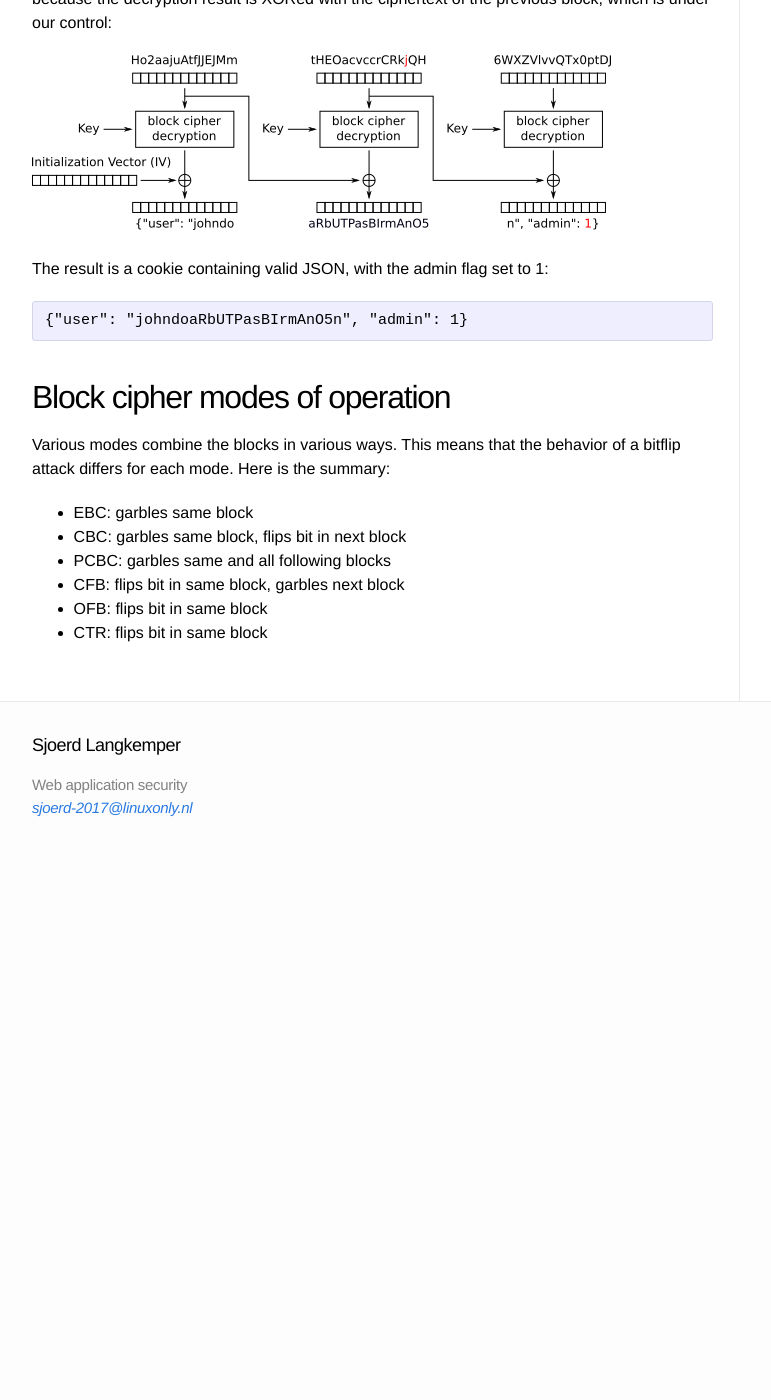
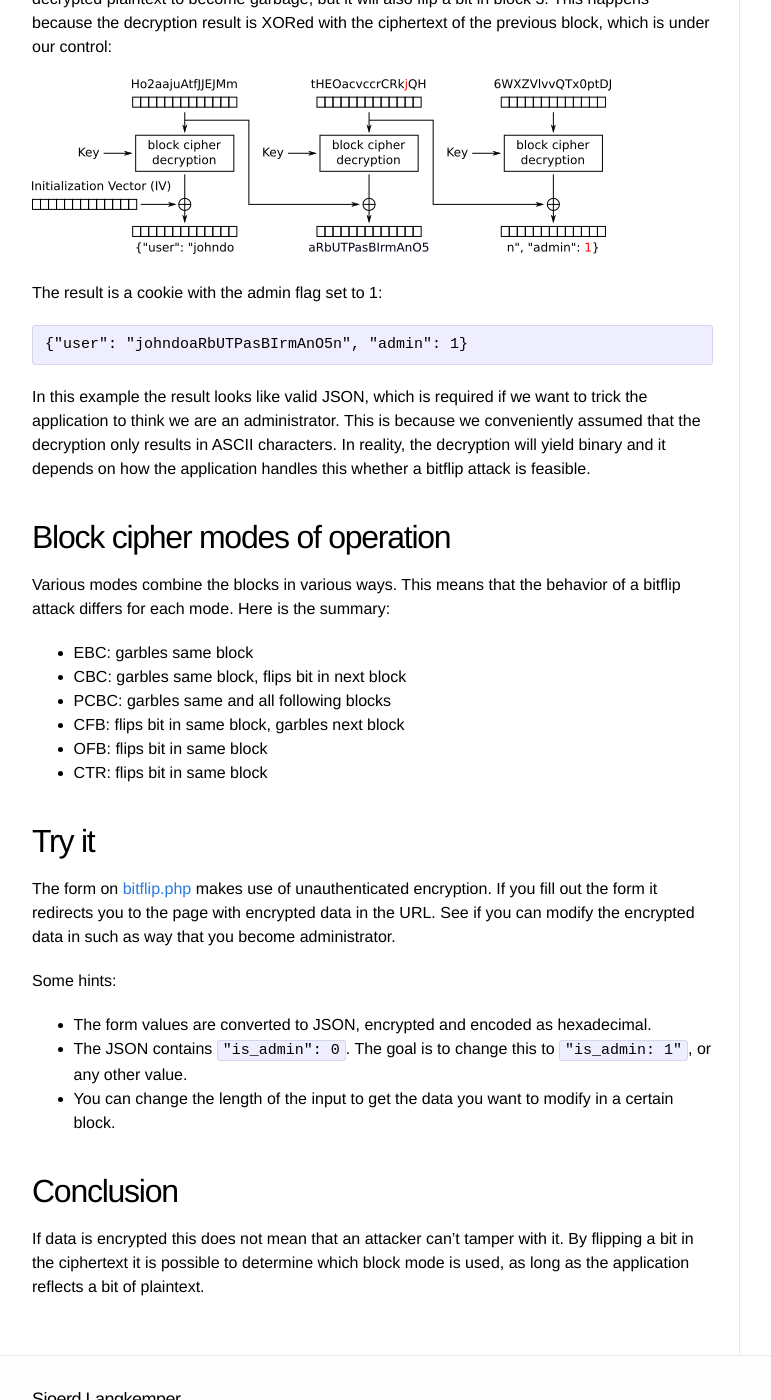
Before and after one commit to Sjord/Sjord.github.io, a Jekyll site: the page built from _posts/2018-01-04-bitflip-effect-on-encryption-operation-modes.md, in a window 1280 px wide and 1400 px high, scrolled down 1354 px. Shown: the whole window, without its empty margins (108-879 px from the left). Built offline with Jekyll 4.4.1, drawn with Linux system fonts in a browser that asks for light colours; before the commit the page ends 2203 px from its top, so only the background shows below that; some of the changed text lies outside the part shown.

Commit message:
Added demo

```diff
--- a/_posts/2018-01-04-bitflip-effect-on-encryption-operation-modes.md
+++ b/_posts/2018-01-04-bitflip-effect-on-encryption-operation-modes.md
@@ -5,13 +5,13 @@
 date: 2018-04-25
 ---
 
-In a [bitflip attack](https://en.wikipedia.org/wiki/Bit-flipping_attack), the attacker modifies ciphertext in a way that predictably changes the decryption result. This way, an attacker can tamper with data even if it's encrypted. How this works depends on which encryption [mode of operation](https://en.wikipedia.org/wiki/Block_cipher_mode_of_operation) is used. In this post we'll look into what behavior each mode has.
+In a [bitflip attack](https://en.wikipedia.org/wiki/Bit-flipping_attack), the attacker modifies ciphertext in a way that predictably changes the decryption result. This way, an attacker can tamper with data even if it's encrypted. How this works depends on which encryption [mode of operation](https://en.wikipedia.org/wiki/Block_cipher_mode_of_operation) is used. In this post we'll look into what behavior each mode has when a bit is flipped.
 
 <!-- Photo source: https://www.flickr.com/photos/nasarobonaut/5456219255 -->
 
 ## Bit flipping
 
-Block ciphers can only encrypt fixed-size blocks, typically of 16 bytes in length. These ciphers are secure against bit flipping: if the input is changed slightly, the output [changes significantly](https://en.wikipedia.org/wiki/Avalanche_effect). Bit flipping becomes possible if several ciphertext blocks are combined in a certain way. In several modes of operation the ciphertext is XORed with plaintext from the next or previous block. This means that flipping a bit garbles one whole block, and flips one bit in another block.
+Block ciphers can only encrypt fixed-size blocks, typically of 16 bytes in length. These ciphers themselves are secure against bit flipping: if the input is changed slightly, the output [changes significantly](https://en.wikipedia.org/wiki/Avalanche_effect). Bit flipping becomes possible if several ciphertext blocks are combined in a certain way. In several modes of operation the ciphertext is XORed with plaintext from the next or previous block. This means that flipping a bit garbles one whole block, and flips one bit in another block.
 
 ### CBC example
 
@@ -33,9 +33,11 @@
 
 <img src="/images/bitflip-cbc-decryption.png">
 
-The result is a cookie containing valid JSON, with the admin flag set to 1:
+The result is a cookie with the admin flag set to 1:
 
     {"user": "johndoaRbUTPasBIrmAnO5n", "admin": 1}
+
+In this example the result looks like valid JSON, which is required if we want to trick the application to think we are an administrator. This is because we conveniently assumed that the decryption only results in ASCII characters. In reality, the decryption will yield binary and it depends on how the application handles this whether a bitflip attack is feasible.
 
 ## Block cipher modes of operation
 
@@ -47,3 +49,17 @@
 * CFB: flips bit in same block, garbles next block
 * OFB: flips bit in same block
 * CTR: flips bit in same block
+
+## Try it
+
+The form on [bitflip.php](http://demo.sjoerdlangkemper.nl/bitflip.php) makes use of unauthenticated encryption. If you fill out the form it redirects you to the page with encrypted data in the URL. See if you can modify the encrypted data in such as way that you become administrator.
+
+Some hints:
+
+* The form values are converted to JSON, encrypted and encoded as hexadecimal.
+* The JSON contains `"is_admin": 0`. The goal is to change this to `"is_admin: 1"`, or any other value.
+* You can change the length of the input to get the data you want to modify in a certain block.
+
+## Conclusion
+
+If data is encrypted this does not mean that an attacker can't tamper with it. By flipping a bit in the ciphertext it is possible to determine which block mode is used, as long as the application reflects a bit of plaintext.
```
Also changed, not shown: 1 other file.
